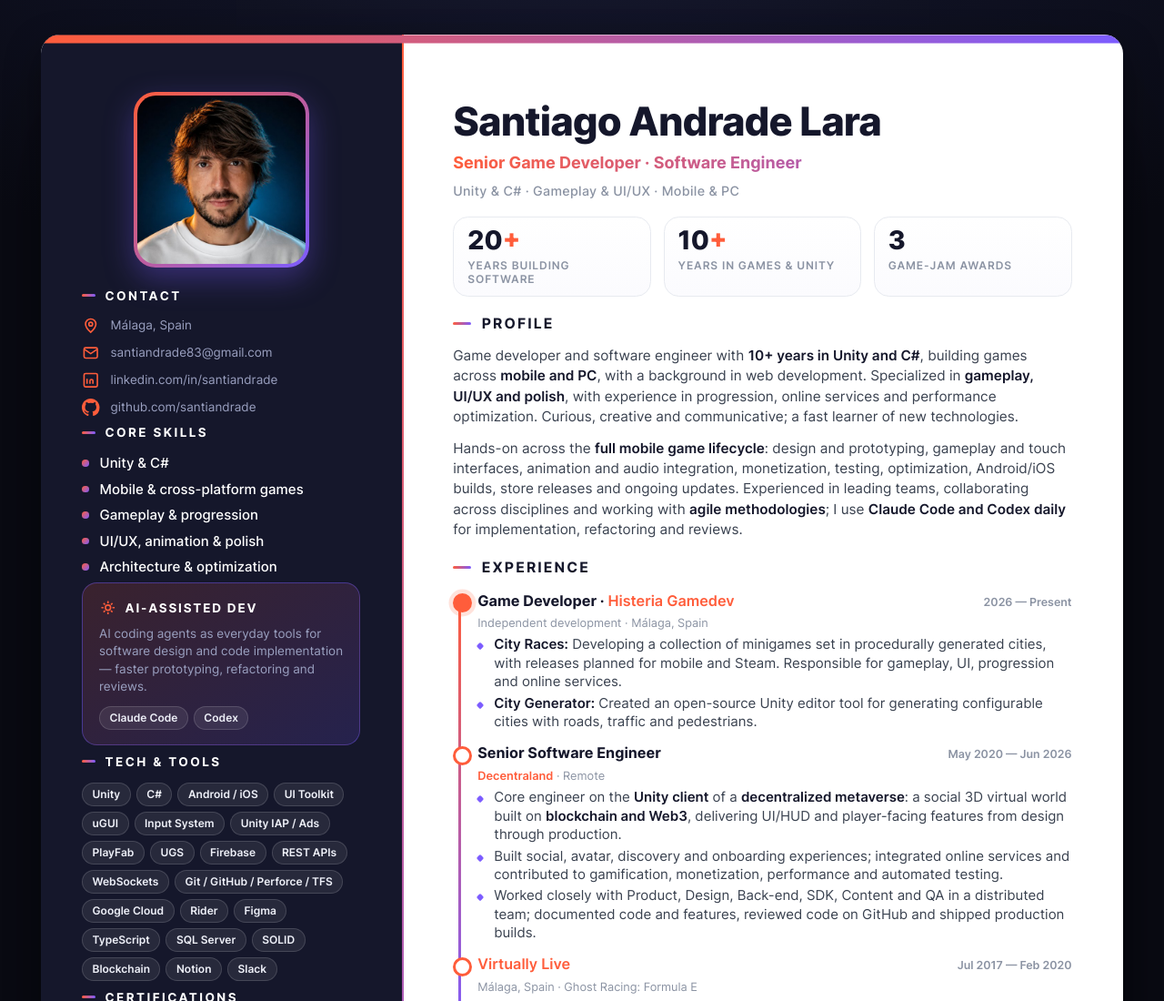
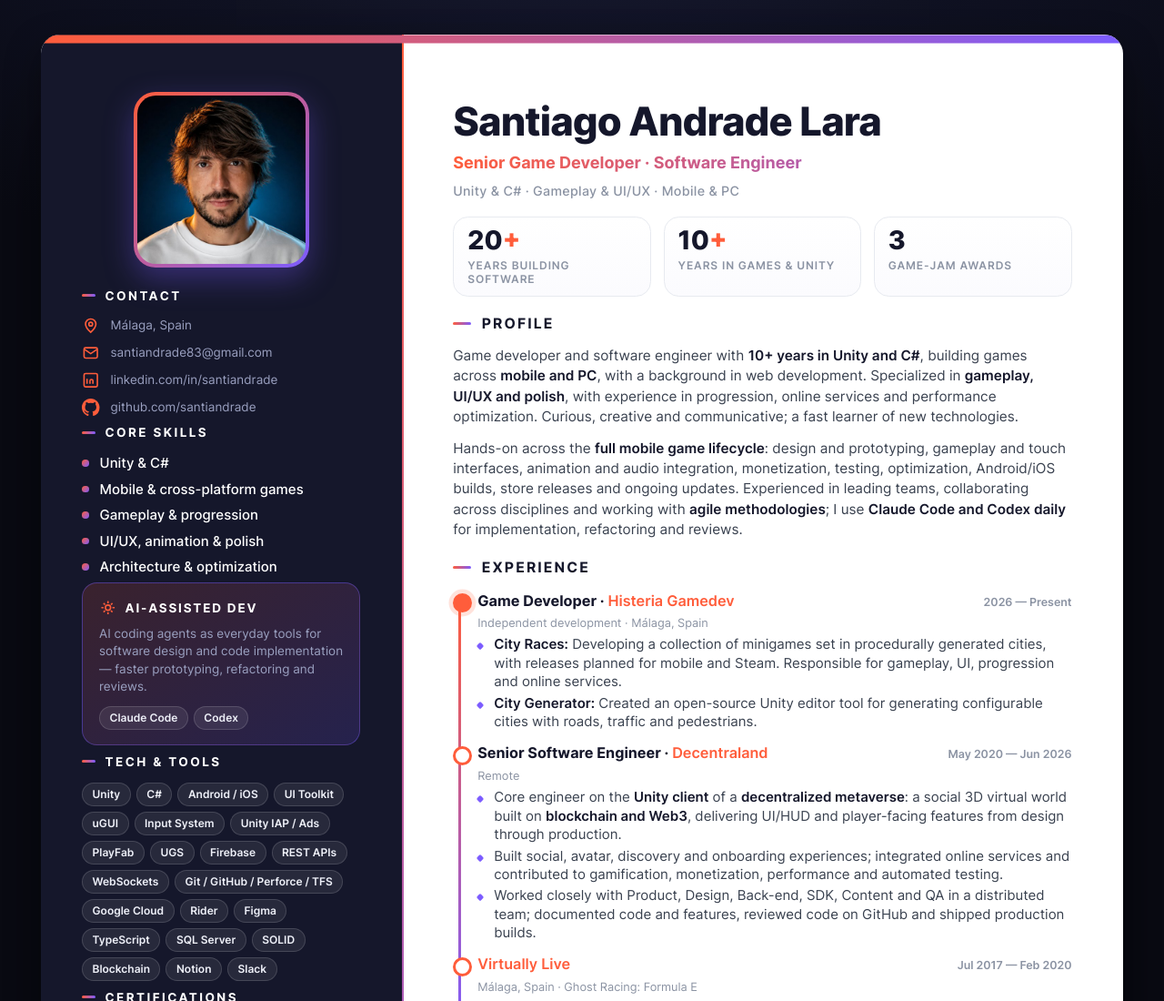
Before and after one commit to santiandrade/santiandrade.github.io, a plain HTML site: page index.html in a window 1280 px wide. Shown: the top 1100 px of the page at 91% size. Drawn offline with Linux system fonts and the light colour scheme.

Commit message:
Unify Decentraland experience header as Role · Company
Co-Authored-By: Claude Opus 5.5 <noreply@anthropic.com>
Claude-Session: https://claude.ai/code/session_01GLBETPdGyL4S9dpEEJfaob

```diff
--- a/index.html
+++ b/index.html
@@ -337,8 +337,8 @@
           </ul>
         </div>
         <div class="job">
-          <div class="job-head"><div class="r">Senior Software Engineer</div><div class="p">May 2020 — Jun 2026</div></div>
-          <div class="loc"><span class="c">Decentraland</span> · Remote</div>
+          <div class="job-head"><div class="r">Senior Software Engineer · <span class="c">Decentraland</span></div><div class="p">May 2020 — Jun 2026</div></div>
+          <div class="loc">Remote</div>
           <ul class="pts">
             <li>Core engineer on the <b>Unity client</b> of a <b>decentralized metaverse</b>: a social 3D virtual world built on <b>blockchain and Web3</b>, delivering UI/HUD and player-facing features from design through production.</li>
             <li>Built social, avatar, discovery and onboarding experiences; integrated online services and contributed to gamification, monetization, performance and automated testing.</li>
```
